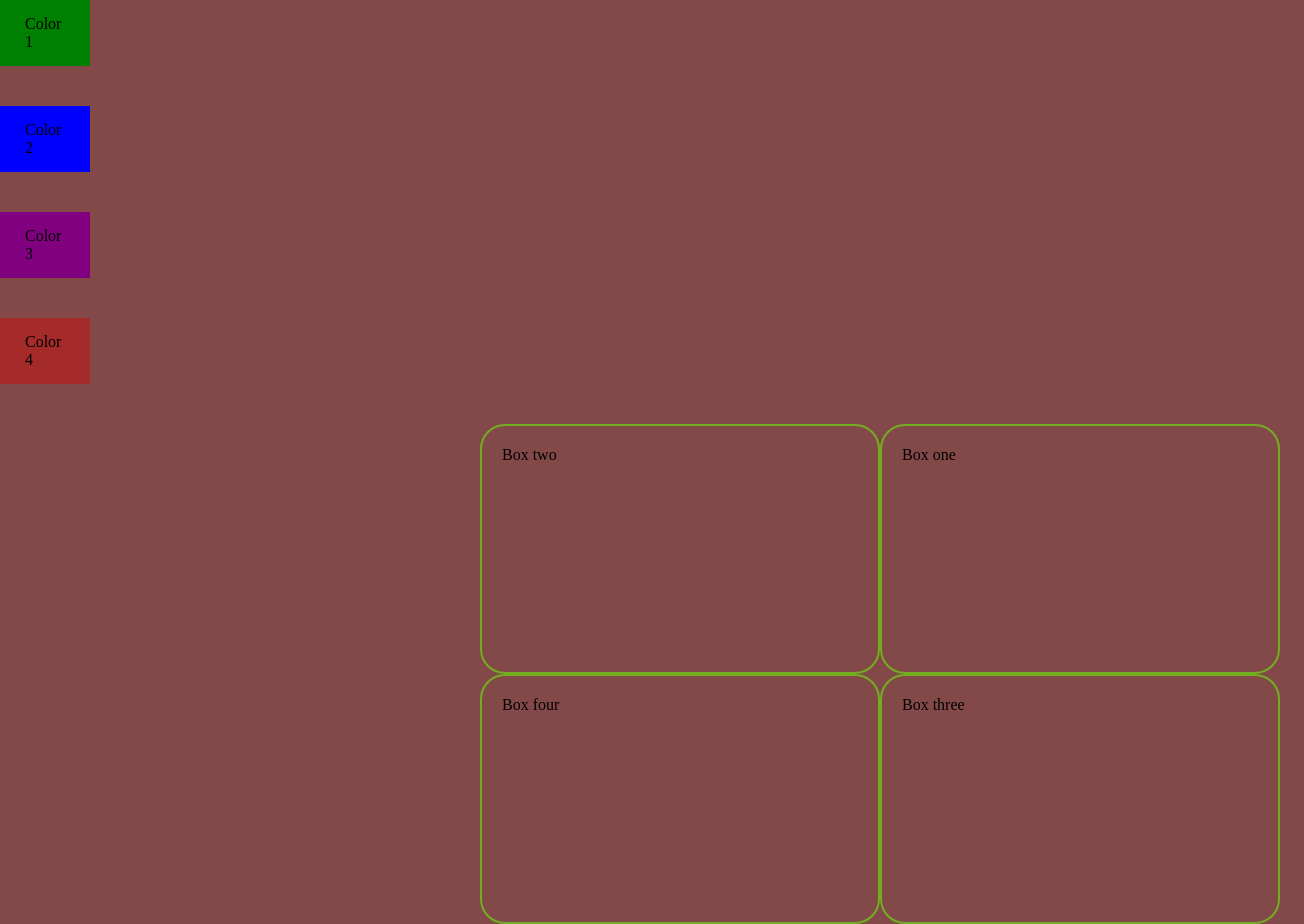
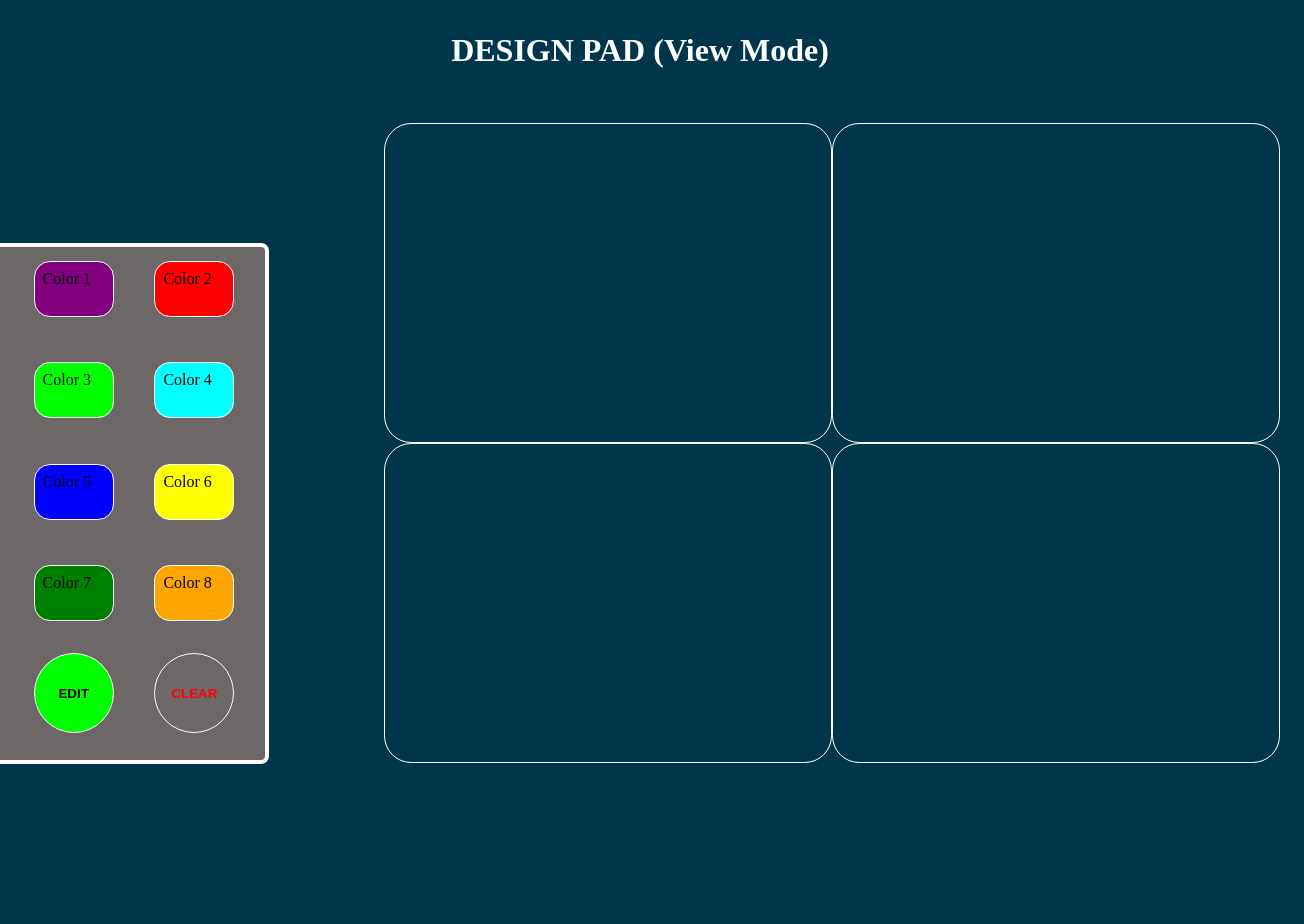
Before and after one commit to brugalbryan/DesignBoard, a React (Create React App) app: page / in a window 1280 px wide. Shown: the whole page, 1304 px wide, since content can reach past the window. Built offline with nearby package versions, Linux system fonts and the light colour scheme.

Commit message:
fixed clear button when in view mode

```diff
--- a/src/App.js
+++ b/src/App.js
@@ -1,56 +1,13 @@
-import React from 'react';
-import Board from './components/Board';
+import React from 'react'
+import DesignContainer from './components/DesignContainer';
 
-import Card from './components/Card';
+function App() {
+  return (
+    <div>
+      {/* Design Container */}
+        <DesignContainer />
+    </div>
+  );
+}
 
-
-export default class App extends React.Component {
-  constructor(props){
-
-    super(props)
-    // this is the initial state
-    this.state = {
-      color: "",
-      colorOfBox1: "transparent",
-      colorOfBox2: "transparent",
-      colorOfBox3: "transparent",
-      colorOfBox4: "transparent"
-
-    }
-  }
-  changeColor= (newcolor ) => {
-    this.setState({color: newcolor})
-  }
-
-  changeColorOfBox = (id) => {
-    if( id == "board-1"){
-    this.setState({colorOfBox1: this.state.color})
-    } else if (id == "board-2"){
-      this.setState({colorOfBox2: this.state.color})
-    } else if (id == "board-3"){
-      this.setState({colorOfBox3: this.state.color})
-    } else if (id == "board-4"){
-      this.setState({colorOfBox4: this.state.color})
-    }
-  }
-
-
-  render(){
-    return (
-      <div className="App">
-           <Card id = "color1" className = "card" draggable = "true" color = "green" changeColor = {this.changeColor}> <p>Color 1</p></Card>
-           <Card id = "color2" className = "card" draggable = "true" color = "blue" changeColor = {this.changeColor}> <p>Color 2</p></Card>
-           <Card id = "color3" className = "card" draggable = "true" color = "purple" changeColor = {this.changeColor}> <p>Color 3</p></Card>
-           <Card id = "color4" className = "card" draggable = "true" color = "brown" changeColor = {this.changeColor}> <p>Color 4</p></Card>
-        <div className = "flexbox">
-          <Board id = "board-1" className = "board" color = {this.state.colorOfBox1} changeColorOfBox = {this.changeColorOfBox}> <p>Box one</p> </Board>
-          <Board id = "board-2" className = "board" color = {this.state.colorOfBox2} changeColorOfBox = {this.changeColorOfBox}> <p>Box two</p> </Board>
-          <Board id = "board-3" className = "board" color = {this.state.colorOfBox3} changeColorOfBox = {this.changeColorOfBox}> <p>Box three</p> </Board>
-          <Board id = "board-4" className = "board" color = {this.state.colorOfBox4} changeColorOfBox = {this.changeColorOfBox}> <p>Box four</p> </Board>
-
-
-        </div>
-      </div>
-    );
-  }
-}
+export default App;
--- a/src/components/Card.js
+++ b/src/components/Card.js
@@ -3,21 +3,12 @@ import React from 'react'
 function Card(props){
 
     const dragStart = e => {
-        const target = e.target;
 
-        e.dataTransfer.setData('card_id', target.id);
+        e.stopPropagation();
+        console.log("dragStart")
+        console.log( "Color dragged is" , e.currentTarget.style.backgroundColor); //prints color of card dragged
+        props.changeColor(e.currentTarget.style.backgroundColor)
     }
-
-    const dragOver = e => {
-        e.stopPropagation();
-        e.dataTransfer.setData("text",e.currentTarget.id);
-        console.log("hello - dragOver")
-        console.log(e.currentTarget.style.backgroundColor);
-        props.changeColor(e.currentTarget.style.backgroundColor)
-
-    }
-
-
 
 
     return (
@@ -27,10 +18,7 @@ function Card(props){
             draggable = {props.draggable}
             style = {{backgroundColor: props.color}}
             onDragStart = {dragStart}
-            onDragOver = {dragOver}
-
         >
-
             {props.children}
         </div>
     )
--- /dev/null
+++ b/src/components/ClearButton.js
@@ -0,0 +1,13 @@
+
+function ClearButton(props){
+
+    return(
+
+        <div>
+            <br/>
+            <br/>
+            <button className = "button" onClick={props.clear}  style = {{backgroundColor: props.color}}> <b style = {{color: "red"}}>CLEAR</b>  </button>
+        </div>
+    )
+}
+export default ClearButton
--- /dev/null
+++ b/src/components/DesignContainer.js
@@ -0,0 +1,102 @@
+import React from 'react';
+import Board from './Board';
+import Card from './Card';
+import EditButton from './EditButton';
+import ClearButton from './ClearButton';
+
+
+class DesignContainer extends React.Component {
+    constructor(props){
+
+        super(props)
+        // this is the initial state
+        this.state = {
+            canEdit: true,
+            color: "",
+            draggable: true,
+            colorOfBox1: "transparent",
+            colorOfBox2: "transparent",
+            colorOfBox3: "transparent",
+            colorOfBox4: "transparent",
+            colorOfButton: "lime",
+
+        }
+    }
+
+    handleEdit = (event) => {
+      if(this.state.canEdit === false){
+        this.setState({canEdit: true})
+
+        this.setState({colorOfButton:"lime"})
+        }else{
+            this.setState({canEdit: false})
+            this.setState({colorOfButton:"red"})
+        }
+
+    }
+
+
+    clearBoard = (event) => {
+            this.setState({colorOfBox1: "transparent"})
+            this.setState({colorOfBox2: "transparent"})
+            this.setState({colorOfBox3: "transparent"})
+            this.setState({colorOfBox4: "transparent"})
+
+    }
+
+
+    changeColor= (newcolor) => {
+        this.setState({color: newcolor})
+    }
+
+    changeColorOfBox = (id) => {
+        if(this.state.canEdit === true){
+            if( id === "Box_1"){
+            this.setState({colorOfBox1: this.state.color})
+            } else if (id === "Box_2"){
+            this.setState({colorOfBox2: this.state.color})
+            } else if (id === "Box_3"){
+            this.setState({colorOfBox3: this.state.color})
+            } else if (id === "Box_4"){
+            this.setState({colorOfBox4: this.state.color})
+            }
+        }
+    }
+
+  render(){
+    return (
+        <div>
+            <div className = "container">
+                <h1 style = {{textAlign: 'center', color: 'white'}}>
+                    {this.props.canEdit ? "DESIGN PAD (Edit Mode)" : "DESIGN PAD (View Mode)"}</h1>
+                <br></br>
+                <br></br>
+                <br></br>
+                <div className ="leftContainer">
+                    <div className = "colorContainer">
+                        <Card id = "color1" className = "card" draggable = {this.state.draggable} color = "purple" changeColor = {this.changeColor}> <p>Color 1</p></Card>
+                        <Card id = "color2" className = "card" draggable = {this.state.draggable} color = "red" changeColor = {this.changeColor}> <p>Color 2</p></Card>
+                        <Card id = "color3" className = "card" draggable = {this.state.draggable} color = "lime" changeColor = {this.changeColor}> <p>Color 3</p></Card>
+                        <Card id = "color4" className = "card" draggable = {this.state.draggable} color = "aqua" changeColor = {this.changeColor}> <p>Color 4</p></Card>
+                        <Card id = "color5" className = "card" draggable = {this.state.draggable} color = "blue" changeColor = {this.changeColor}> <p>Color 5</p></Card>
+                        <Card id = "color6" className = "card" draggable = {this.state.draggable} color = "yellow" changeColor = {this.changeColor}> <p>Color 6</p></Card>
+                        <Card id = "color7" className = "card" draggable = {this.state.draggable} color = "green" changeColor = {this.changeColor}> <p>Color 7</p></Card>
+                        <Card id = "color8" className = "card" draggable = {this.state.draggable} color = "orange" changeColor = {this.changeColor}> <p>Color 8</p></Card>
+                        <EditButton canEdit = {this.handleEdit} color = {this.state.colorOfButton}/>
+                        <ClearButton clear = {this.clearBoard}/>
+                    </div>
+                </div>
+                <div className = "rightContainer">
+                    <div className = "flexbox">
+                        <Board id = "Box_1" className = "board" color = {this.state.colorOfBox1} changeColorOfBox = {this.changeColorOfBox}></Board>
+                        <Board id = "Box_2" className = "board" color = {this.state.colorOfBox2} changeColorOfBox = {this.changeColorOfBox}></Board>
+                        <Board id = "Box_3" className = "board" color = {this.state.colorOfBox3} changeColorOfBox = {this.changeColorOfBox}></Board>
+                        <Board id = "Box_4" className = "board" color = {this.state.colorOfBox4} changeColorOfBox = {this.changeColorOfBox}></Board>
+                    </div>
+                </div>
+            </div>
+        </div>
+    );
+  }
+}
+export default DesignContainer;
--- /dev/null
+++ b/src/components/EditButton.js
@@ -0,0 +1,13 @@
+
+function EditButton(props){
+
+    return(
+        <div>
+            <br/>
+            <br/>
+            <button className = "button" onClick={props.canEdit}  style = {{backgroundColor: props.color}}> <b >EDIT</b>  </button>
+        </div>
+    )
+
+}
+export default EditButton
--- a/src/index.js
+++ b/src/index.js
@@ -2,16 +2,4 @@ import React from 'react';
 import ReactDOM from 'react-dom';
 import './main.css';
 import App from './App';
-import reportWebVitals from './reportWebVitals';
-
-ReactDOM.render(
-  <React.StrictMode>
-    <App />
-  </React.StrictMode>,
-  document.getElementById('root')
-);
-
-// If you want to start measuring performance in your app, pass a function
-// to log results (for example: reportWebVitals(console.log))
-// or send to an analytics endpoint. Learn more: https://bit.ly/CRA-vitals
-reportWebVitals();
+ReactDOM.render(<App />, document.getElementById('root'));
--- a/src/main.css
+++ b/src/main.css
@@ -2,72 +2,105 @@
   margin: 0;
   padding: 0;
   box-sizing: border-box;
+  max-width: 100%;
 }
 
 body {
-  background-color: #834848;
+  margin-top: 4vh;
+  background-color: #00364b;
+  height: 100%;
+  width: 100%;
+}
+
+.button{
+  border-radius: 0.7vh;
+  border: 0.2vh solid #ffffff;
+  background-color: transparent;
+  border-radius: 5vh;
+  border: 0.2vh solid #ffffff;
+  /* padding: 1vh ; */
+  width: 10vh;
+  height:10vh;
+  float: left;
+  margin-left: 15%;
+  /* margin-top: 6%; */
+  margin-bottom: 7vh;
 }
 
 .flexbox {
-  /* display: flex; */
-  /* justify-content: 10px; */
-
-  /* width: 120%;
-  max-width: 900px; */
-  /* max-width: 900px; */
-  /* height: 65vh; */
-
-  /* overflow: hidden; */
-  /* background-color: aqua;
-  margin: 0 auto;
-  padding: 15px;
-   */
+/* Container that holds all of the boxes and keeps them in place */
    height: 85%;
-   width: 120%;
-   background: transparent;
-   /* background-color: aqua; */
-   margin: 0%;
-   max-width: 900px;
-   float: right;
+   max-height: 200vh;
+   width: 40vh;
+   max-width: 250vh;
+   min-width: 115vh;
+   background-color: transparent;
+   float: left;
 }
 
-.test{
-  height: 95px;
-  width: 10%;
-  background: rgb(136, 134, 134);
+.board {
+  /* size of each box */
+ border-radius: 3.4vh;
+ border: 0.2vh solid #ffffff;
+ padding: 2.8vh;
+ height: 40vh;
+ width: 15vh;
+ float:left;
+ min-width: 56vh;
+
+}
+.rightContainer{
+  width: 70%;
+  height:85%;
+  /* background: purple; */
+  background-color: transparent;
   margin: 0%;
+  /* min-width: 120vh; */
+  max-width: 128vh;
+  float: left
+}
+.leftContainer{
+  width: 30%;
+  height:85%;
+  /* background: purple; */
+  background-color:transparent;
+  margin: 0%;
+  max-width: 126vh;
+  float: left
+}
+
+.container{
+  margin-top: 0%;
+  background-color:transparent;
+  min-width: 100%;
+  height: 111vh;
 
 }
 
- .board {
-  /* display: flex; */
-  /* flex-direction: column;
-
-  width: 100%;
-  max-width: 300px;
-
-  background-color: #313;
-
-  padding: 15px; */
-
-  border-radius: 25px;
-  border: 2px solid #73ad21;
-  background-color:transparent;
-  padding: 20Px;
-  width: 200px;
-  height: 250px;
-  width:40%;
-  float:right;
-  box-sizing: border-box;
-  min-width: 400px;
-  max-width: 400px;
-
+.colorContainer{
+  background-color:rgb(109, 103, 103);
+  height: 69%;
+  margin-top: 15vh;
+  max-height: 200vh;
+  min-width: 35vh;
+  margin-left: 30%;
+  margin-right: 30%;
+  float: right;
+  border-radius: 1vh;
+  border: 0.5vh solid #ffffff;
 }
 
+
+
  .card {
-  padding: 15px 25px;
-  /* background-color: #f3f3f3; */
-  width: 90px;
-  cursor: pointer;
-  margin-bottom: 40px;
+  /* all cards (colors) */
+  border-radius: 2vh;
+  border: 0.2vh solid #ffffff;
+  padding: 1vh ;
+  width: 10vh;
+  height:7vh;
+  float: left;
+  margin-left: 15%;
+  margin-top: 5%;
+  margin-bottom: 4vh;
 }
--- a/src/reportWebVitals.js
+++ b/src/reportWebVitals.js
@@ -6,6 +6,7 @@ const reportWebVitals = onPerfEntry => {
       getFCP(onPerfEntry);
       getLCP(onPerfEntry);
       getTTFB(onPerfEntry);
+
     });
   }
 };
```
Also changed, not shown: src/components/Board.js (+4 -15 lines), src/setupTests.js (+1 -0 lines).
